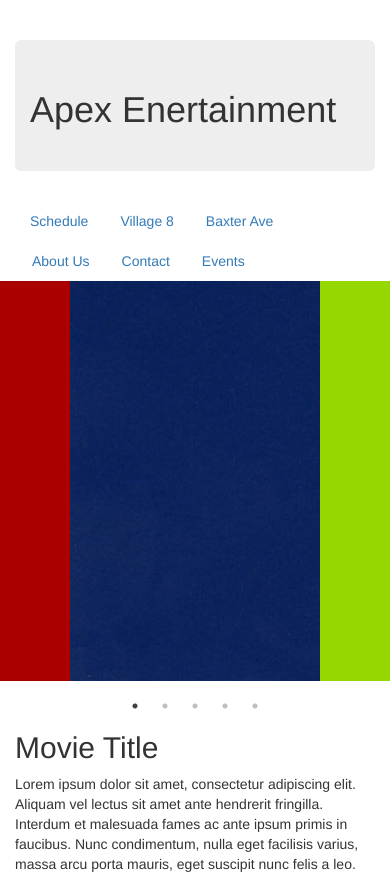
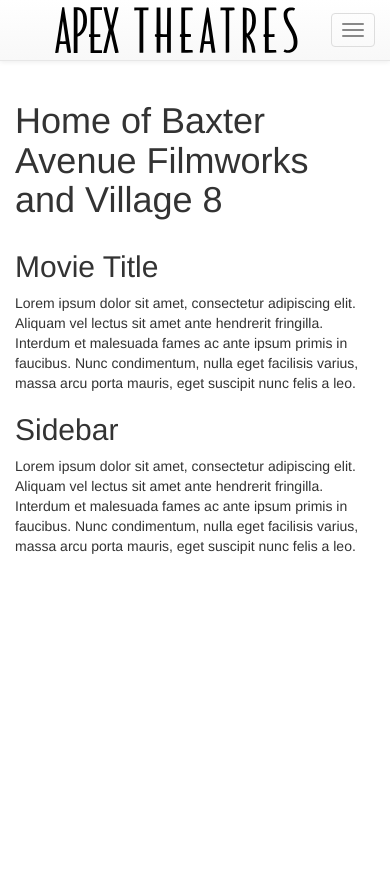
Before and after one commit to scottapow/Village-8, a plain HTML site: page index.html in a window 390 px wide. Shown: the top 877 px of the page. After the commit the page ends 844 px from the top, so only its background shows below. Drawn offline with nearby package versions, Linux system fonts and the light colour scheme.

Commit message:
Mobile Navbar adjusted

```diff
--- a/CSS/style.css
+++ b/CSS/style.css
@@ -1,6 +1,52 @@
 
 
 .slick-slide {
-	width: 250px;
-	height: 400px;
+	width: 540px;
+	height: 540px;
 }
+
+.page-header {
+	text-align: left;
+	margin: 0 0 20px;
+}
+
+.page-header h1 {
+	font-size: 3em;
+}
+
+.page-header > h1 small {
+	font-size: .4em;
+	display: block;
+}
+
+.navbar-logo {
+	max-height: 46px;
+	display: inline;
+}
+
+.navbar-logo:nth-child(2) {
+	float:right;
+	padding-left: 15px;
+}
+.navbar-logo:nth-child(1) {
+	float:left;
+}
+
+.navbar-brand {
+	padding: 7px 0 7px 14%;
+}
+
+.navbar-toggle {
+	margin-top: 4px;
+	margin-bottom: 4px;
+}
+
+@media (max-width: 767px) {
+	.navbar-header {
+		height: 60px;
+	}
+	.navbar-toggle {
+		margin-top: 13px;
+		margin-bottom: 13px;
+	}
+}
--- a/JS/style.js
+++ b/JS/style.js
@@ -1,6 +1,7 @@
 
 $('.center').slick({
   centerMode: true,
+  touchMove: true,
   centerPadding: '60px',
   slidesToShow: 1,
   dots: true,
--- a/index.html
+++ b/index.html
@@ -10,6 +10,7 @@
 
 <!-- -- -- -- Bootstrap and other non-js links -- -- -- -->
     <link href="CSS/bootstrap.min.css" rel="stylesheet" media="screen">
+    <link href="CSS/bootstrap-theme.min.css" rel="stylesheet" media="screen">
     <link rel="stylesheet" type="text/css" href="slick-1.5.0/slick/slick.css"/>
     <link rel="stylesheet" type="text/css" href="slick-1.5.0/slick/slick-theme.css"/>
     <link rel="stylesheet" type="text/css" href="CSS/style.css">
@@ -22,35 +23,38 @@
 
 <!-- -- -- -- Top -- -- -- -->
   <body>
+    <div class="navbar navbar-default navbar-static-top" role="navigation">
+      <div class="container">
+        <div class="navbar-header">
+          <a class="navbar-brand text-muted hidden-sm hidden-md hidden-lg"href="#">
+            <img class="navbar-logo"src="images/apex.svg">
+            <img class="navbar-logo"src="images/theatres.svg">
+          </a>
+
+          <button type="button" class="navbar-toggle" data-toggle="collapse" data-target=".navbar-collapse">
+            <span class="sr-only">Toggle navigation</span>
+            <span class="icon-bar"></span>
+            <span class="icon-bar"></span>
+            <span class="icon-bar"></span>
+          </button>
+        </div>
+        <div class="collapse navbar-collapse">
+          <ul class="nav navbar-nav navbar-right">
+            <li class="active"><a href="#">Home</a></li>
+            <li><a href="#">Calendar</a></li>
+            <li><a href="#">Events</a></li>
+            <li><a href="#">About</a></li>
+          </ul>
+        </div>
+      </div>
+    </div>
     <header class="mainHeader container">
-      <div class="page-header jumbotron"><h1>Apex Enertainment</h1></div>
-      <nav class="primaryNav">
-        <ul class="nav nav-pills">
-          <li>
-            <a href="#">Schedule</a>
-          </li>
-          <li>
-            <a href="#">Village 8</a>
-          </li>
-          <li>
-            <a href="#">Baxter Ave</a>
-          </li>
-          <li>
-            <a href="#">About Us</a>
-          </li>
-          <li>
-            <a href="#">Contact</a>
-          </li>
-          <li>
-            <a href="#">Events</a>
-          </li>
-        </ul>
-      </nav>
+      <div class=""><h1>Home of Baxter Avenue Filmworks and Village 8</h1></div>
     </header>
 
 
 <!-- -- -- -- Middle -- -- -- -->
-    <div class="center">
+    <div class="center container hidden-xs">
       <div><img src="images/blue.jpg"></div>
       <div><img src="images/green.gif"></div>
       <div><img src="images/orange.jpg"></div>
```
Also changed, not shown: images/apex Logo.jpg (added), images/apex.jpg (added), images/apex.svg (added), images/apex_Logo.svg (added), images/apextheatres.jpg (added), images/apextheatres.svg (added), images/searchlights.jpg (added), images/searchlights.svg (added), images/theatres.jpg (added), images/theatres.svg (added).
